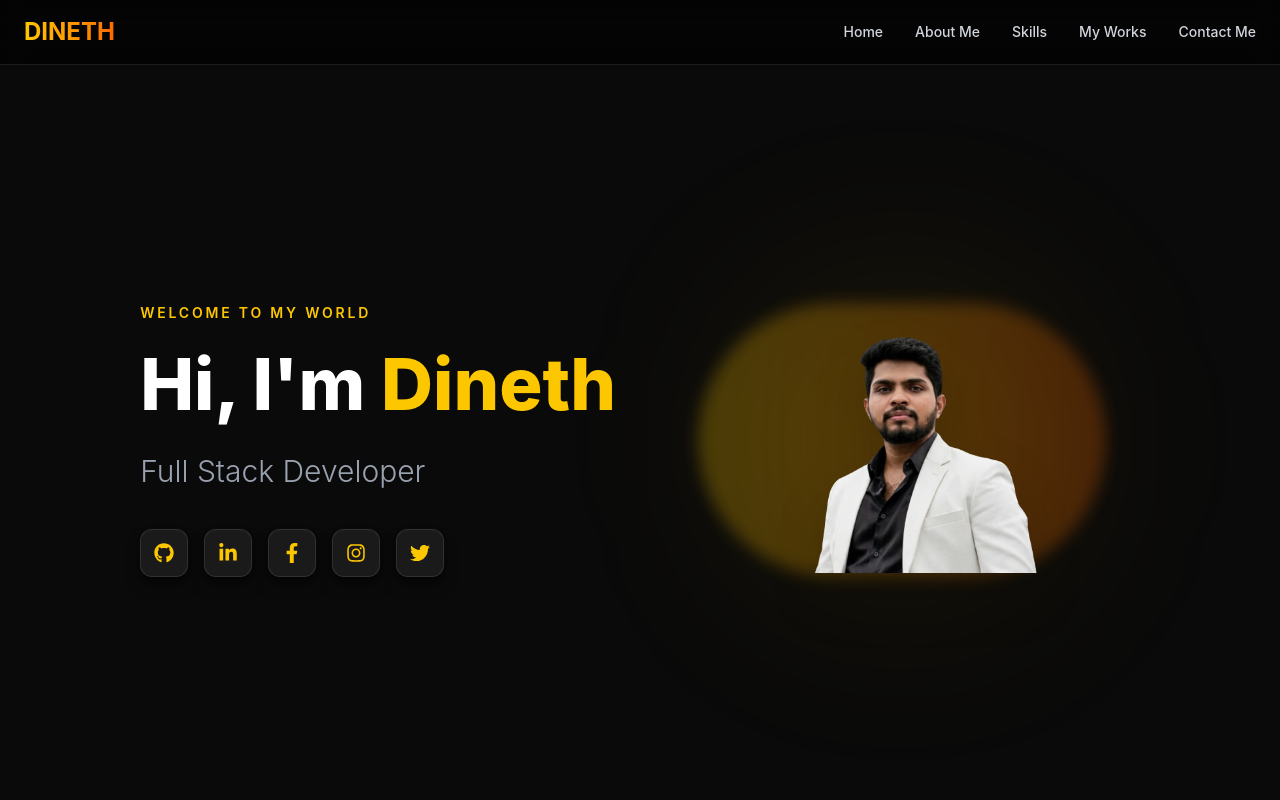
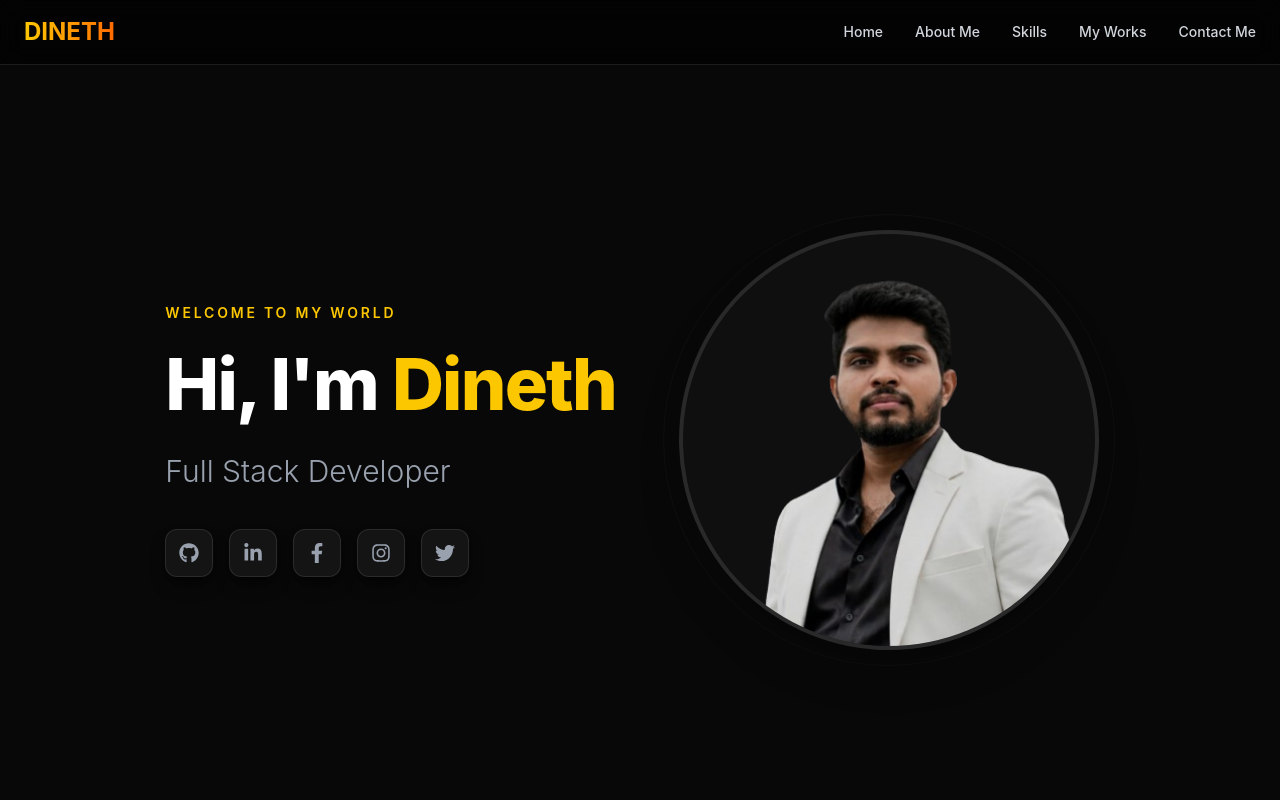
Before and after one commit to Dineth0/My-Portfolio---React, a React (Vite) app: page / in a window 1280 px wide. Shown: the top 800 px of the page. Built offline with nearby package versions, Linux system fonts and the light colour scheme.

Commit message:
full update hero secion

```diff
--- a/src/components/hero_section.tsx
+++ b/src/components/hero_section.tsx
@@ -1,7 +1,7 @@
 import React from 'react';
 import { motion } from 'framer-motion';
 import { FaGithub, FaLinkedinIn, FaFacebookF, FaInstagram, FaTwitter } from 'react-icons/fa';
-import hero from '../assets/hero.png'
+import hero from '../assets/hero.png';
 
 const HeroSection: React.FC = () => {
   const socials = [
@@ -13,7 +13,7 @@ const HeroSection: React.FC = () => {
   ];
 
   return (
-    <section className="min-h-screen flex items-center justify-center bg-[#0a0a0a] text-white pt-20 px-6 overflow-hidden">
+    <section className="min-h-screen flex items-center justify-center bg-[#080808] text-white pt-20 px-6 overflow-hidden">
       <div className="max-w-7xl mx-auto grid md:grid-cols-2 gap-12 items-center">
 
         <motion.div
@@ -24,7 +24,7 @@ const HeroSection: React.FC = () => {
           <span className="text-yellow-400 font-semibold tracking-[0.2em] text-sm uppercase mb-4 block">
             Welcome to my world
           </span>
-          <h1 className="text-5xl md:text-7xl font-extrabold mb-6 leading-tight">
+          <h1 className="text-5xl md:text-7xl font-extrabold mb-6 leading-tight tracking-tight">
             Hi, I'm <span className="text-yellow-400">Dineth</span>
           </h1>
           <h2 className="text-xl md:text-3xl text-gray-400 font-light mb-10">
@@ -39,7 +39,7 @@ const HeroSection: React.FC = () => {
                 target="_blank"
                 rel="noreferrer"
                 whileHover={{ y: -5, scale: 1.1 }}
-                className="w-12 h-12 flex items-center justify-center rounded-xl bg-[#1a1a1a] border border-white/10 text-yellow-400 text-xl hover:bg-yellow-400 hover:text-black transition-all duration-300 shadow-lg shadow-black/50"
+                className="w-12 h-12 flex items-center justify-center rounded-xl bg-white/5 border border-white/10 text-gray-400 text-xl hover:bg-yellow-400 hover:text-black hover:border-yellow-400 transition-all duration-300 shadow-lg shadow-black/50"
               >
                 {item.icon}
               </motion.a>
@@ -48,20 +48,24 @@ const HeroSection: React.FC = () => {
         </motion.div>
 
         <motion.div
-          className="relative flex justify-center items-center"
+          className="relative flex justify-center items-center mt-10 md:mt-0"
           initial={{ opacity: 0, scale: 0.8 }}
           whileInView={{ opacity: 1, scale: 1 }}
           transition={{ duration: 1 }}
         >
-          <div className="absolute w-[300px] h-[300px] bg-yellow-500/10 rounded-full blur-[100px]"></div>
+          <div className="relative group">
+            <div className="absolute inset-0 bg-yellow-400/20 rounded-full blur-[80px] group-hover:bg-yellow-400/40 transition-all duration-700 scale-110 -z-10"></div>
 
-          <div className="relative group">
-            <div className="absolute -inset-1 bg-gradient-to-r from-yellow-400 to-orange-500 rounded-full blur opacity-25 group-hover:opacity-50 transition duration-1000"></div>
-            <img
-              src={hero}
-              alt="Dineth Profile"
-              className="relative w-72 md:w-[400px] object-cover drop-shadow-2xl"
-            />
+            <div className="absolute -inset-4 border border-white/5 rounded-full group-hover:border-yellow-400/30 transition-all duration-700 animate-pulse"></div>
+
+            <div className="relative w-72 h-72 md:w-[420px] md:h-[420px] rounded-full overflow-hidden border-4 border-white/10 group-hover:border-yellow-400 transition-colors duration-500 bg-[#111] shadow-2xl z-10">
+              <img
+                src={hero}
+                alt="Dineth Profile"
+                className="w-full h-full object-cover object-top md:object-center group-hover:scale-110 transition-transform duration-700"
+              />
+              <div className="absolute inset-0 bg-black/10 group-hover:bg-transparent transition-colors duration-500"></div>
+            </div>
           </div>
         </motion.div>
 
```
